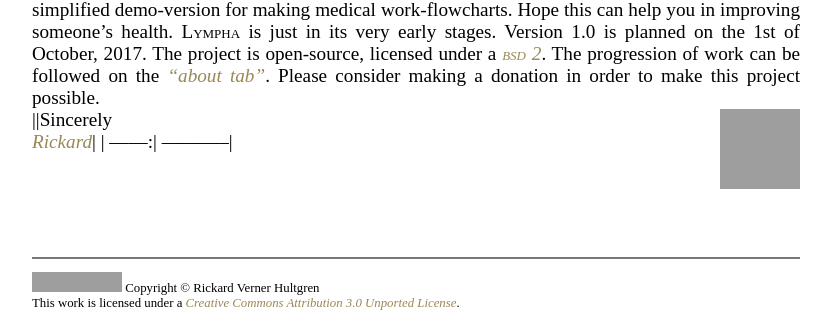
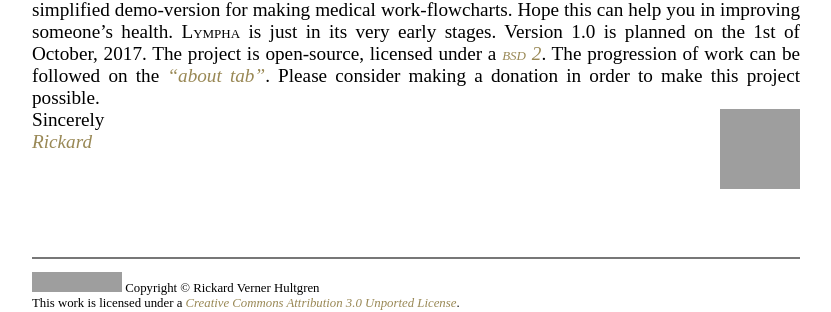
Before and after one commit to RickardHultgren/LYMPHA, a Jekyll site: the page built from index.md, in a window 1280 px wide, cut to the strip 193-505 px from the top of the page. Shown: the whole strip, without its empty margins (224-1055 px from the left). Built offline with Jekyll 4.4.1, drawn with Linux system fonts in a browser that asks for light colours; some web fonts are replaced; our own code applies the rules of GitHub Pages for plain Markdown files; some of the changed lines change nothing that is shown; grey boxes are pictures that could not be loaded.

Commit message:
Update index.md

```diff
--- a/index.md
+++ b/index.md
@@ -8,8 +8,7 @@
 Consolidating medical protocols and compute what further diagnostics and treatment should be prescribed for the patient in question. That is what <span class="sc">lympha</span> is ment to do. Use the very basic simplified demo-version for making medical work-flowcharts. Hope this can help you in improving someone's health. <span class="sc">Lympha</span> is just in its very early stages. Version 1.0 is planned on the 1st of October, 2017. The project is open-source, licensed under a <a href="http://opensource.org/licenses/BSD-2-Clause"><span class="sc">bsd 2</span></a>. The progression of work can be followed on the <a href="about.md">"about tab"</a>. Please consider making a donation in order to make this project possible.
 
 
-|[<img src="https://avatars3.githubusercontent.com/u/16224494?v=3&s=80" style="float:right;" />](https://github.com/RickardHultgren)|Sincerely<br><a href="https://github.com/RickardHultgren">Rickard</a>|
-| ------:| -----------|
+<a href="https://github.com/RickardHultgren"><img src="https://avatars3.githubusercontent.com/u/16224494?v=3&s=80" style="float:right;" /></a>Sincerely<br><a href="https://github.com/RickardHultgren">Rickard</a>
 
 
 
```
